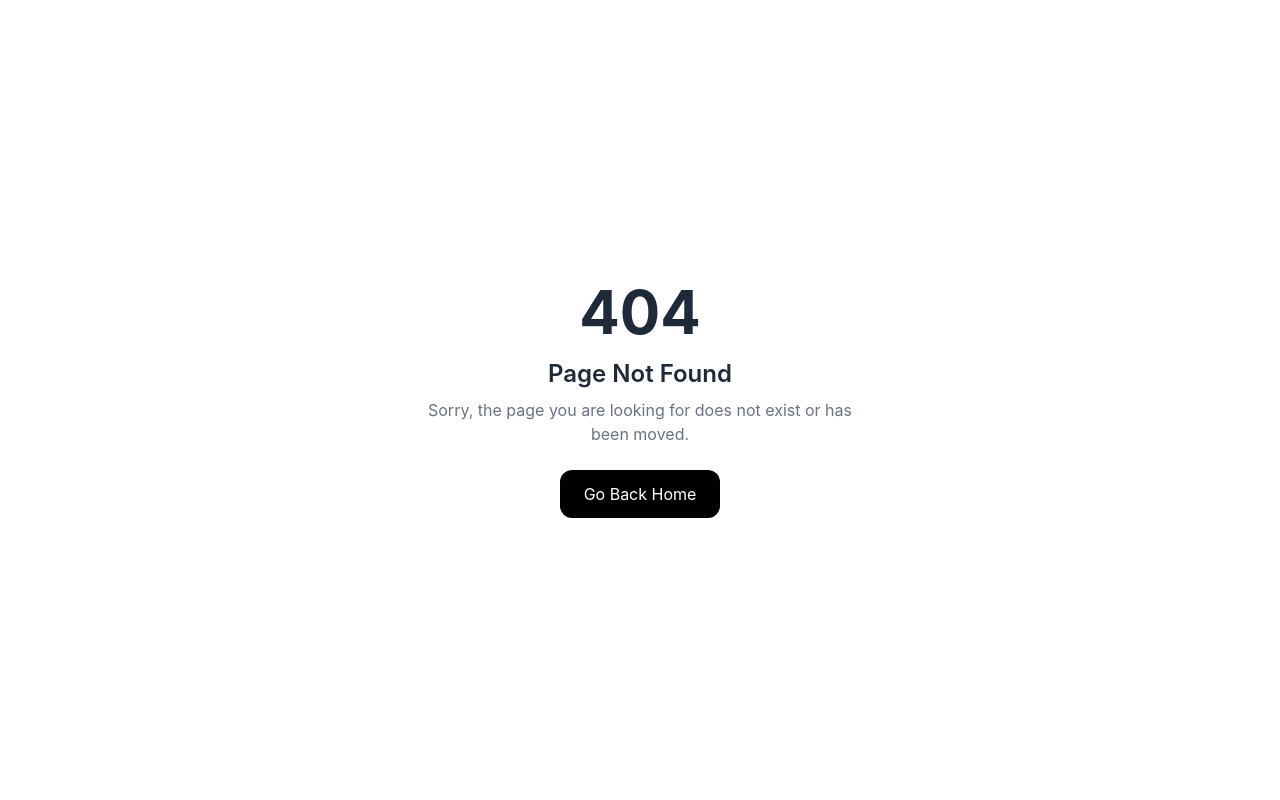
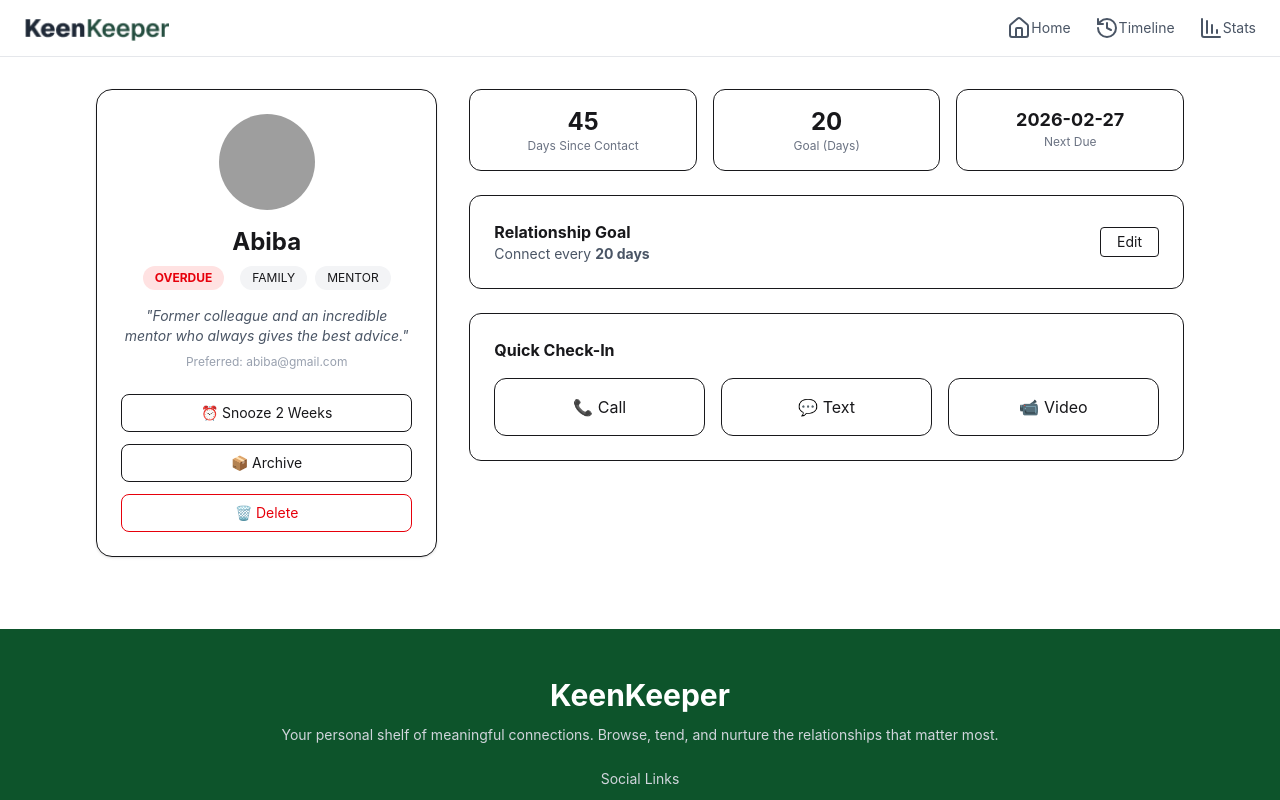
Before and after one commit to moniruzzaman-shihab/Keen-Keeper, a React (Vite) app: page /friend/1 in a window 1280 px wide. Before the commit this address had no page. Shown: the top 800 px of the page. Built offline with nearby package versions, Linux system fonts and the light colour scheme; grey boxes are pictures that could not be loaded.

Commit message:
friends details

```diff
--- /dev/null
+++ b/FriendDetails.jsx
@@ -0,0 +1,86 @@
+import React, { use } from 'react';
+import { useParams } from 'react-router';
+
+const friendsPromise = fetch("/friends.json").then((res) => res.json());
+
+const getStatusStyles = (status) => {
+  switch (status) {
+    case 'overdue': return 'bg-red-100 text-red-600';
+    case 'almost due': return 'bg-orange-100 text-orange-600';
+    case 'on-track': return 'bg-emerald-100 text-emerald-800';
+    default: return 'bg-gray-100 text-gray-600';
+  }
+};
+
+const FriendDetails = () => {
+  const { id } = useParams();
+  const friends = use(friendsPromise);
+  const friend = friends.find((f) => f.id === parseInt(id));
+
+  if (!friend) return <div>Friend not found!</div>;
+
+  return (
+    <div className="p-8 max-w-6xl mx-auto grid grid-cols-1 md:grid-cols-3 gap-8">
+
+      <div className="md:col-span-1 bg-white p-6 rounded-2xl border shadow-sm">
+        <img src={friend.picture} alt={friend.name} className="w-24 h-24 rounded-full mx-auto mb-4 object-cover" />
+        <h2 className="text-2xl font-bold text-center">{friend.name}</h2>
+        <div className="flex justify-center gap-2 my-2">
+            <span className={`text-xs px-3 py-1 rounded-full uppercase font-bold ${getStatusStyles(friend.status)}`}>
+                {friend.status}
+            </span> <br />
+            {friend.tags.map(tag => (
+                <span key={tag} className="text-xs bg-gray-100 px-3 py-1 rounded-full uppercase">{tag}</span>
+            ))}
+        </div>
+        <p className="text-gray-600 text-sm mt-4 text-center italic">"{friend.bio}"</p>
+        <p className="text-gray-400 text-xs mt-2 text-center">Preferred: {friend.email}</p>
+
+        <div className="mt-6 space-y-3">
+          <button className="w-full py-2 border rounded-lg hover:bg-gray-50 text-sm">⏰ Snooze 2 Weeks</button>
+          <button className="w-full py-2 border rounded-lg hover:bg-gray-50 text-sm">📦 Archive</button>
+          <button className="w-full py-2 border rounded-lg hover:bg-red-50 text-red-600 text-sm">🗑️ Delete</button>
+        </div>
+      </div>
+
+
+      <div className="md:col-span-2 space-y-6">
+
+        <div className="grid grid-cols-3 gap-4">
+          <div className="bg-white p-4 rounded-xl border text-center">
+            <div className="text-2xl font-bold">{friend.days_since_contact}</div>
+            <div className="text-xs text-gray-500">Days Since Contact</div>
+          </div>
+          <div className="bg-white p-4 rounded-xl border text-center">
+            <div className="text-2xl font-bold">{friend.goal}</div>
+            <div className="text-xs text-gray-500">Goal (Days)</div>
+          </div>
+          <div className="bg-white p-4 rounded-xl border text-center">
+            <div className="text-lg font-bold">{friend.next_due_date}</div>
+            <div className="text-xs text-gray-500">Next Due</div>
+          </div>
+        </div>
+
+
+        <div className="bg-white p-6 rounded-xl border flex justify-between items-center">
+          <div>
+            <h3 className="font-bold">Relationship Goal</h3>
+            <p className="text-sm text-gray-600">Connect every <span className='font-bold'>{friend.goal} days</span></p>
+          </div>
+          <button className="px-4 py-1 border rounded hover:bg-gray-50 text-sm">Edit</button>
+        </div>
+
+        <div className="bg-white p-6 rounded-xl border">
+          <h3 className="font-bold mb-4">Quick Check-In</h3>
+          <div className="grid grid-cols-3 gap-4">
+            <button className="py-4 border rounded-xl hover:bg-emerald-50">📞 Call</button>
+            <button className="py-4 border rounded-xl hover:bg-emerald-50">💬 Text</button>
+            <button className="py-4 border rounded-xl hover:bg-emerald-50">📹 Video</button>
+          </div>
+        </div>
+      </div>
+    </div>
+  );
+};
+
+export default FriendDetails;
--- a/src/components/Banner.jsx
+++ b/src/components/Banner.jsx
@@ -2,7 +2,7 @@ import React from 'react';
 
 const Banner = () => {
     return (
-    <div className="max-w-11/12  mx-auto flex flex-col items-center justify-center py-12 px-4 ">
+    <div className="max-w-11/12  mx-auto flex flex-col items-center justify-center py-12  ">
       <h1 className="text-4xl font-bold text-gray-900 mb-4">Friends to keep close in your life</h1>
       <p className="text-gray-600 mb-8 text-center max-w-md">
         Your personal shelf of meaningful connections. Browse, tend, and nurture the relationships that matter most.
@@ -12,7 +12,7 @@ const Banner = () => {
         + Add a Friend
       </button>
 
-      <div className="grid grid-cols-1 md:grid-cols-4 gap-6 w-full max-w-5xl">
+      <div className="grid grid-cols-1 md:grid-cols-4 gap-10 w-full max-w-11/12 mx-auto">
         {[
           { label: 'Total Friends', count: 10 },
           { label: 'On Track', count: 3 },
--- a/src/components/Friends.jsx
+++ b/src/components/Friends.jsx
@@ -0,0 +1,55 @@
+import React, { use } from 'react';
+import { Link } from 'react-router';
+
+const friendsPromise = fetch("/friends.json").then((res) => res.json());
+
+const getStatusStyles = (status) => {
+  switch (status) {
+    case 'overdue': return 'bg-red-100 text-red-600';
+    case 'almost due': return 'bg-orange-100 text-orange-600';
+    case 'on-track': return 'bg-emerald-100 text-emerald-800';
+    default: return 'bg-gray-100 text-gray-600';
+  }
+};
+
+const Friends = () => {
+  const friends = use(friendsPromise);
+
+  return (
+    <div className="p-8 max-w-11/12 mx-auto">
+      <h2 className="text-2xl font-bold mb-6">Your Friends</h2>
+
+      <div className="grid grid-cols-1 sm:grid-cols-2 lg:grid-cols-4 gap-6">
+        {friends.map((friend) => (
+          <Link
+            to={`/friend/${friend.id}`}
+            key={friend.id}
+            className="bg-white p-6 rounded-xl border border-gray-100 shadow-sm hover:shadow-md transition-shadow flex flex-col items-center text-center"
+          >
+            <img
+              src={friend.picture}
+              alt={friend.name}
+              className="w-20 h-20 rounded-full object-cover mb-4"
+            />
+            <h3 className="font-semibold text-lg text-gray-900">{friend.name}</h3>
+            <p className="text-sm text-gray-500 mb-3">{friend.days_since_contact}d ago</p>
+
+            <div className="flex gap-2 mb-4">
+              {friend.tags.map(tag => (
+                <span key={tag} className="text-xs bg-emerald-50 text-emerald-600 px-2 py-1 rounded">
+                  {tag.toUpperCase()}
+                </span>
+              ))}
+            </div>
+
+            <span className={`text-xs font-bold px-3 py-1 rounded-full uppercase ${getStatusStyles(friend.status)}`}>
+              {friend.status}
+            </span>
+          </Link>
+        ))}
+      </div>
+    </div>
+  );
+};
+
+export default Friends;
--- a/src/components/Home.jsx
+++ b/src/components/Home.jsx
@@ -1,11 +1,13 @@
 import React from 'react';
 import MainLayout from './MainLayout';
 import Banner from './Banner';
+import Friends from './Friends';
 
 const Home = () => {
     return (
         <div>
           <Banner/>
+          <Friends/>
         </div>
     );
 };
```
Also changed, not shown: src/main.jsx (+8 -0 lines).
